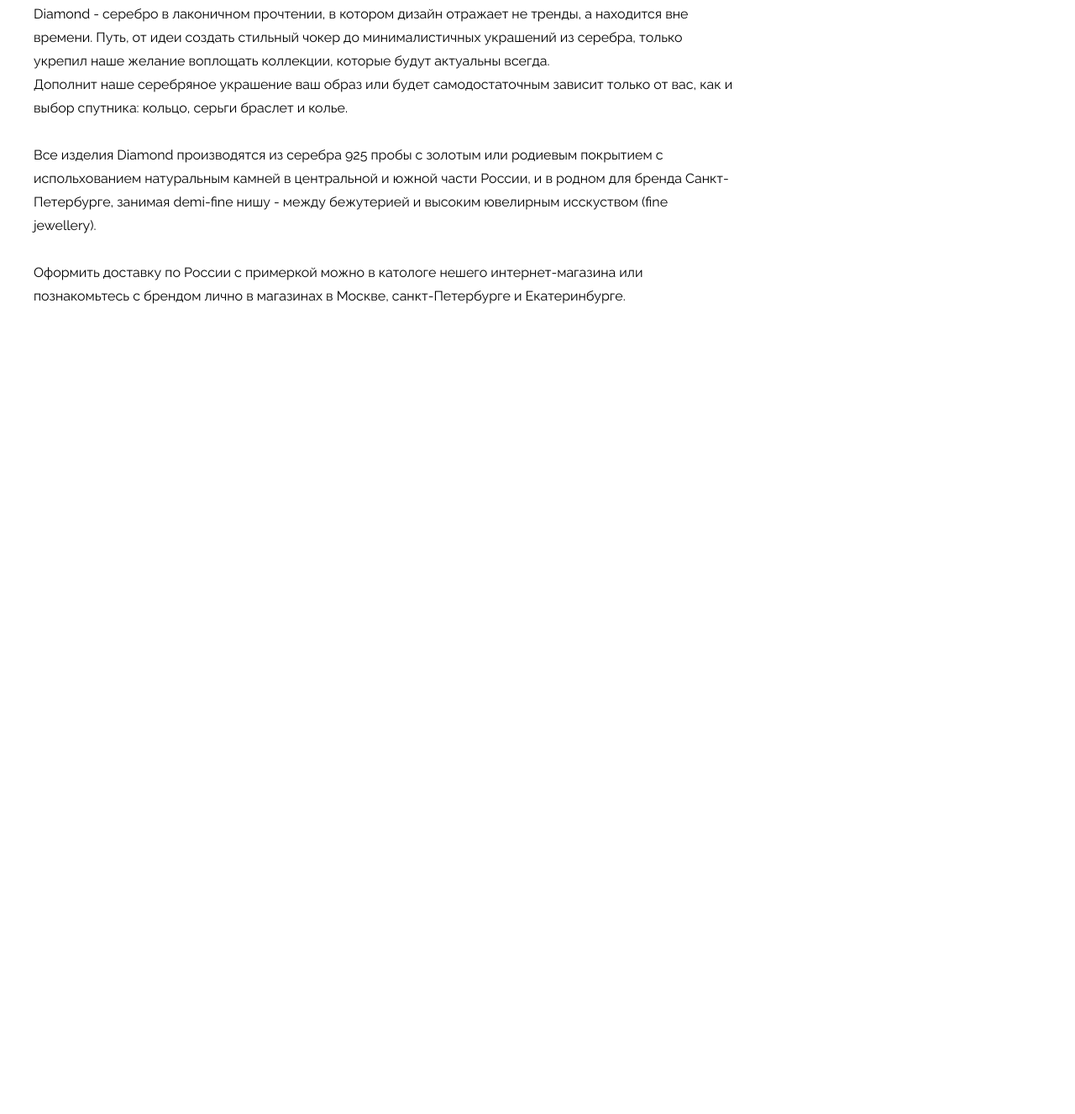
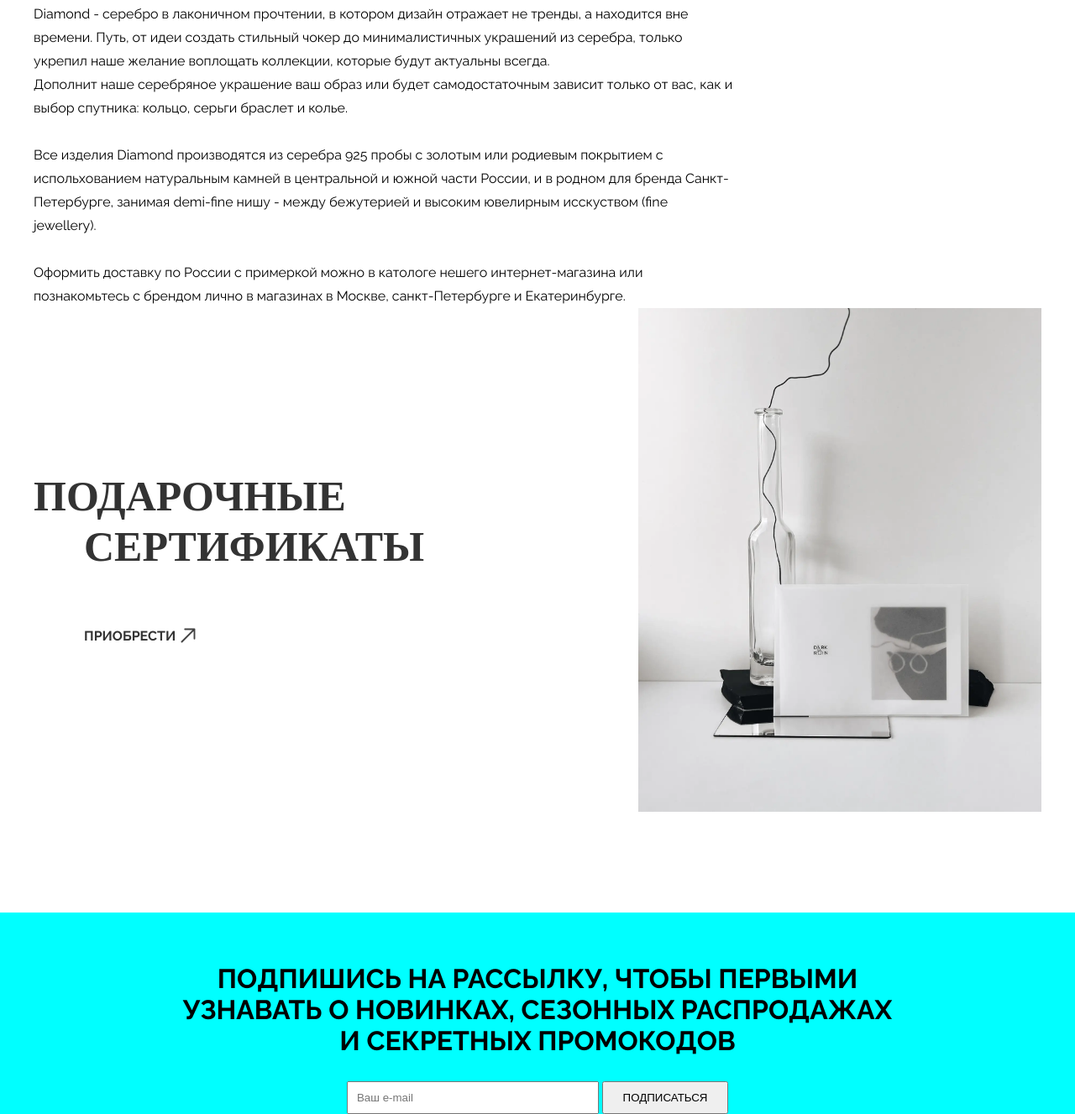
Before and after one commit to Niki1017/diamond, a plain HTML site: page index.html in a window 1280 px wide. Shown: the part 3819-5146 px from the top of the page at 84% size. Before the commit the page ends 4186 px from the top, so only its background shows below. Drawn offline with nearby package versions, Linux system fonts and the light colour scheme.

Commit message:
Add files via upload

```diff
--- a/index.html
+++ b/index.html
@@ -195,6 +195,24 @@
             </p>
         </div>
     </div>
+    <div class="certificates">
+        <div class="container">
+            <div class="info">
+                <h1>ПОДАРОЧНЫЕ <br> <span>СЕРТИФИКАТЫ</span></h1>
+                <a class="newLink" href="">ПРИОБРЕСТИ <img src="img/arrow-right-up.svg" alt=""></a>
+            </div>
+                <img class="gift" src="img/1.jpg" alt="">
+        </div>
+    </div>
+    <div class="emails">
+        <div class="container">
+            <h1>ПОДПИШИСЬ НА РАССЫЛКУ, ЧТОБЫ ПЕРВЫМИ <br> УЗНАВАТЬ О НОВИНКАХ, СЕЗОННЫХ РАСПРОДАЖАХ <br> И СЕКРЕТНЫХ ПРОМОКОДОВ</h1>
+            <div class="emailContainer">
+                <input type="email" placeholder="Ваш e-mail">
+                <button>ПОДПИСАТЬСЯ</button>
+            </div>
+        </div>
+    </div>
 
     <script>
         let cards = document.getElementsByClassName("cardCollection");
--- a/style.css
+++ b/style.css
@@ -355,3 +355,54 @@
     line-height: 28px;
     font-family: "Raleway", sans-serif;
 }
+
+.certificates .container{
+    display: flex;
+    align-items: center;
+    /* background-color: aquamarine; */
+    margin-bottom: 120px;
+}
+
+.certificates .info{
+    align-items: center;
+    width: 60%;
+}
+
+.certificates .info a{
+    color: #333;
+    margin-left: 60px;
+}
+
+.certificates .info h1{
+    color: #333;
+    font-family: "Cormorant Garamond", serif;
+    font-size: 50px;
+}
+
+.certificates .info h1 span{
+    margin-left: 60px;
+}
+
+.gift{
+    width: 40%;
+}
+
+.emails{
+    background-color: aqua;
+    text-align: center;
+}
+
+.emails h1{
+    padding-top: 60px;
+    padding-bottom: 30px;
+}
+
+.emails input{
+    width: 300px;
+    padding: 10px;
+}
+
+.emails button{
+    width: 150px;
+    padding: 10px;
+}
```
Also changed, not shown: img/1.jpg (added).
